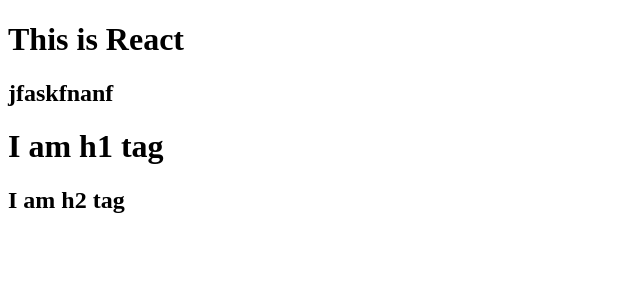
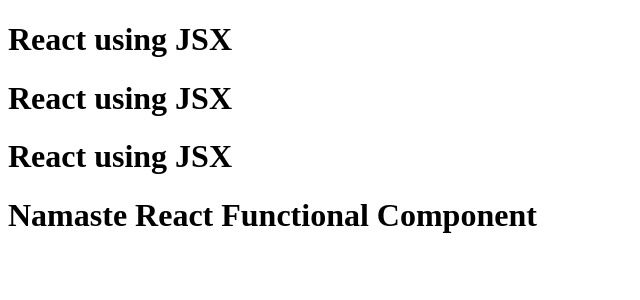
Before and after one commit to Sakshamsaks/React, a React (Vite) app: page / in a window 1280 px wide. Shown: the top 300 px of the page, without its empty margins (0-640 px from the left). Built offline with nearby package versions, Linux system fonts and the light colour scheme.

Commit message:
Learning about JSX and Function Component

```diff
--- a/App.js
+++ b/App.js
@@ -1,24 +1,27 @@
 import React from "react";
 import ReactDOM from "react-dom/client";
 
-const parent= React.createElement("div",{id:"parent"},
-    [
-        React.createElement("div",{id:"child"},
-        [
-            React.createElement("h1",{},"This is React"),
-            React.createElement("h2",{},"jfaskfnanf")
-        ]),
-        React.createElement("div",{id:"child2"},
-        [
-            React.createElement("h1",{},"I am h1 tag"),
-            React.createElement("h2",{},"I am h2 tag")
-        ])
-    ]
+//jsx
+const Title= () => (
+    <h1 className="heading">
+        React using JSX
+    </h1>
 );
 
-// Simple hello world program using react..
-//const heading=React.createElement("h1", {id:"heading"}, "Hello world form React!");
+const title= (
+    <h1 className="heading">
+        React using JSX
+    </h1>
+);
 
-const root=ReactDOM.createRoot(document.getElementById("root"));
+const HeadingComponent= () => (
+    <div id="container">
+        {Title()}
+        <Title />
+        <Title></Title>
+        <h1>Namaste React Functional Component</h1>
+    </div>
+);
 
-root.render(parent);
+const root = ReactDOM.createRoot(document.getElementById("root"));
+root.render(<HeadingComponent />);
--- a/package.json
+++ b/package.json
@@ -3,6 +3,8 @@
   "version": "1.0.0",
   "description": "This is React",
   "scripts": {
+    "start":"parcel index.html",
+    "build":"parcel build index.html",
     "test": "jest"
   },
   "keywords": [
```
